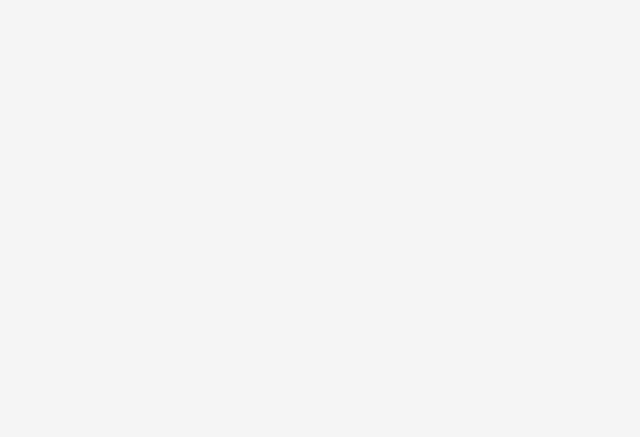
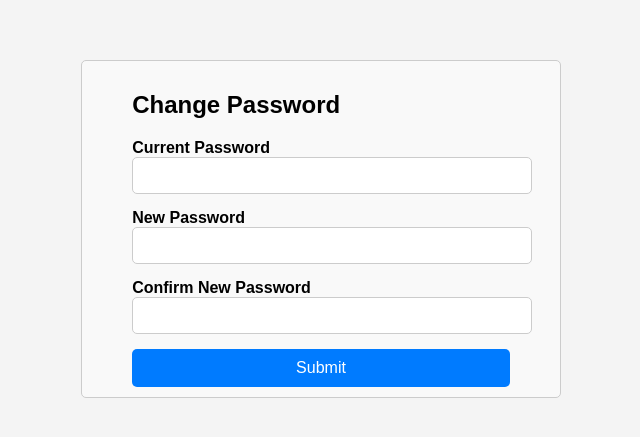
Before and after one commit to PaulaMaged/Voyago, a React (Vite) app in the folder voyago_ui/: page /Change in a window 1280 px wide. Before the commit this address had no page. Shown: the part 171-608 px from the top of the page, without its empty margins (319-959 px from the left). Built offline with nearby package versions, Linux system fonts and the light colour scheme.

Commit message:
change_password

```diff
--- a/voyago_ui/src/App.jsx
+++ b/voyago_ui/src/App.jsx
@@ -1,20 +1,23 @@
 import { BrowserRouter, Routes, Route } from "react-router-dom";
 import Home from "./components/home";
-import AddTourismGovenor from "./components/Admin_/add_tourism_govenor";
-import AddAdmin from "./components/Admin_/add_admin";
+import SignUpAll from "./components/signLogin/signUpAll";
+import Login from "./components/signLogin/Login";
+import ChangePassword from "./components/Profiles/Changepassword";
 import ViewAdvertiserProfile from "./components/Profiles/Advertiser_profile";
 import ViewTourGuideProfile from "./components/Profiles/Tour_guide_profile";
 import ViewSellerProfile from "./components/Profiles/Seller_profile";
-import ViewTourist from "./components/Profiles/Tourist_profile";
+import ViewTouristProfile from "./components/Profiles/Tourist_profile";
+import AddTourismGovenor from "./components/Admin_/add_tourism_govenor";
+import AddAdmin from "./components/Admin_/add_admin";
+
 import ViewActivityAdv from "./components/viewActivityAdv";
-import Login from "./components/signLogin/Login";
+
 import ViewActivityGuest from "./components/viewActivityGuest";
 import ViewItineraryGuest from "./components/viewItineraryGuest";
 import ViewLandmarks from "./components/viewLandmarks";
 import ViewProductAdmin from "./components/viewProductAdmin";
 import ViewProductTourist from "./components/viewProductTourist";
 import EditProduct from "./components/editProduct";
-import SignUpAll from "./components/signLogin/signUpAll";
 
 function App() {
   return (
@@ -25,6 +28,7 @@ function App() {
           <Route path="/home" element={<Home />}></Route>
           <Route path="/signUp" element={<SignUpAll />}></Route>
           <Route path="/login" element={<Login />}></Route>
+          <Route path="/Change" element={<ChangePassword />}></Route>
 
           <Route
             path="/addTourismGovenor"
@@ -46,7 +50,7 @@ function App() {
             element={<ViewSellerProfile />}
           ></Route>
 
-          <Route path="/ViewTourist" element={<ViewTourist />}></Route>
+          <Route path="/ViewTourist" element={<ViewTouristProfile />}></Route>
 
           <Route path="/viewActivityAdv" element={<ViewActivityAdv />}></Route>
           <Route
--- a/voyago_ui/src/components/Admin_/add_tourism_govenor.jsx
+++ b/voyago_ui/src/components/Admin_/add_tourism_govenor.jsx
@@ -9,7 +9,7 @@ function AddTourismGovernor() {
         {
           username: data.username,
           password: data.password,
-          email: data.username,
+
           role: "TOUR_GOVERNOR",
         }
       );
--- /dev/null
+++ b/voyago_ui/src/components/Profiles/Changepassword.css
@@ -0,0 +1,46 @@
+/* Changepassword.css */
+
+.changepassword-container {
+  max-width: 600px;
+  width: fit-content;
+  margin: 0 auto;
+  padding: 10px 50px;
+  border: 1px solid #ccc;
+  border-radius: 5px;
+  background-color: #f9f9f9;
+}
+
+.changepassword-form {
+  display: flex;
+  flex-direction: column;
+}
+
+.form-group {
+  margin-bottom: 15px;
+}
+
+.form-group label {
+  margin-bottom: 5px;
+  font-weight: bold;
+}
+
+.form-group input {
+  padding: 10px;
+  border: 1px solid #ccc;
+  border-radius: 5px;
+  width: 100%;
+}
+
+button[type="submit"] {
+  padding: 10px 15px;
+  border: none;
+  border-radius: 5px;
+  background-color: #007bff;
+  color: white;
+  font-size: 16px;
+  cursor: pointer;
+}
+
+button[type="submit"]:hover {
+  background-color: #0056b3;
+}
--- /dev/null
+++ b/voyago_ui/src/components/Profiles/Changepassword.jsx
@@ -0,0 +1,135 @@
+import "./Changepassword.css";
+import axios from "axios";
+import { useState } from "react";
+
+const handleSubmit = async (e, setIsChanged, setConfirmCurrentPassword) => {
+  e.preventDefault();
+  const currentPassword = e.target["current-password"].value;
+  const newPassword = e.target["new-password"].value;
+  const confirmPassword = e.target["confirm-password"].value;
+  if (newPassword !== confirmPassword) {
+    alert("Passwords do not match");
+    return;
+  } else {
+    const current_actuall_password = await getcurrentpassword();
+    if (currentPassword === current_actuall_password) {
+      try {
+        const response = await axios.put(
+          `http://localhost:8000/api/user/change-password/${"672e356f3b83a1422019ef48"}`,
+          {
+            currentPassword: currentPassword,
+            newPassword: newPassword,
+          }
+        );
+        if (response.status === 200) {
+          alert("Password changed successfully");
+
+          setIsChanged(true);
+        } else {
+          alert("there was an error connection to the server");
+        }
+      } catch (error) {
+        console.error("Error changing password:", error);
+      }
+    } else {
+      setConfirmCurrentPassword(false);
+      setTimeout(() => {
+        setConfirmCurrentPassword(true);
+      }, 2500);
+    }
+    console.log(
+      current_actuall_password,
+      currentPassword,
+      newPassword,
+      confirmPassword
+    );
+  }
+};
+
+const getcurrentpassword = async () => {
+  try {
+    const response = await axios.get(
+      `http://localhost:8000/api/user/get-user-password/${"672e356f3b83a1422019ef48"}`
+    );
+    if (response.status === 200) {
+      return response.data.password;
+    } else {
+      return response.data.password;
+    }
+  } catch (error) {
+    console.error("Error changing password:", error);
+  }
+};
+
+const setchange = setTimeout((setConfirmCurrentPassword) => {
+  setConfirmCurrentPassword(true);
+}, 2500);
+
+function Changepassword() {
+  const [ischanged, setIsChanged] = useState(false);
+  const [current_password, setCurrentPassword] = useState("");
+  const [new_password, setNewPassword] = useState("");
+  const [confirm_current_password, setConfirmCurrentPassword] = useState(true);
+  return (
+    <div className="changepassword-container">
+      {!ischanged ? (
+        <>
+          <h2>Change Password</h2>
+          <form
+            className="changepassword-form"
+            onSubmit={async (e) => {
+              await handleSubmit(e, setIsChanged, setConfirmCurrentPassword);
+            }}
+          >
+            <div className="form-group">
+              <label htmlFor="current-password">Current Password</label>
+              <input
+                type="text"
+                id="current-password"
+                name="current-password"
+                value={current_password}
+                onChange={(e) => setCurrentPassword(e.target.value)}
+                required
+              />
+              {!confirm_current_password && (
+                <div style={{ color: "red" }}>
+                  This is not your current password!
+                </div>
+              )}
+            </div>
+            <div className="form-group">
+              <label htmlFor="new-password">New Password</label>
+              <input
+                type="text"
+                id="new-password"
+                name="new-password"
+                value={new_password}
+                onChange={(e) => setNewPassword(e.target.value)}
+                required
+              />
+              {!(new_password.length == 0) && new_password.length < 8 && (
+                <div style={{ color: "red" }}>
+                  Password must be at least 8 characters long
+                </div>
+              )}
+            </div>
+            <div className="form-group">
+              <label htmlFor="confirm-password">Confirm New Password</label>
+              <input
+                type="text"
+                id="confirm-password"
+                name="confirm-password"
+                required
+              />
+            </div>
+            <button type="submit">Submit</button>
+          </form>
+        </>
+      ) : (
+        <div>Your Password has been changed!</div>
+      )}
+    </div>
+  );
+}
+
+export default Changepassword;
```
Also changed, not shown: 2 other files (tests, documents, lock files or other folders).
